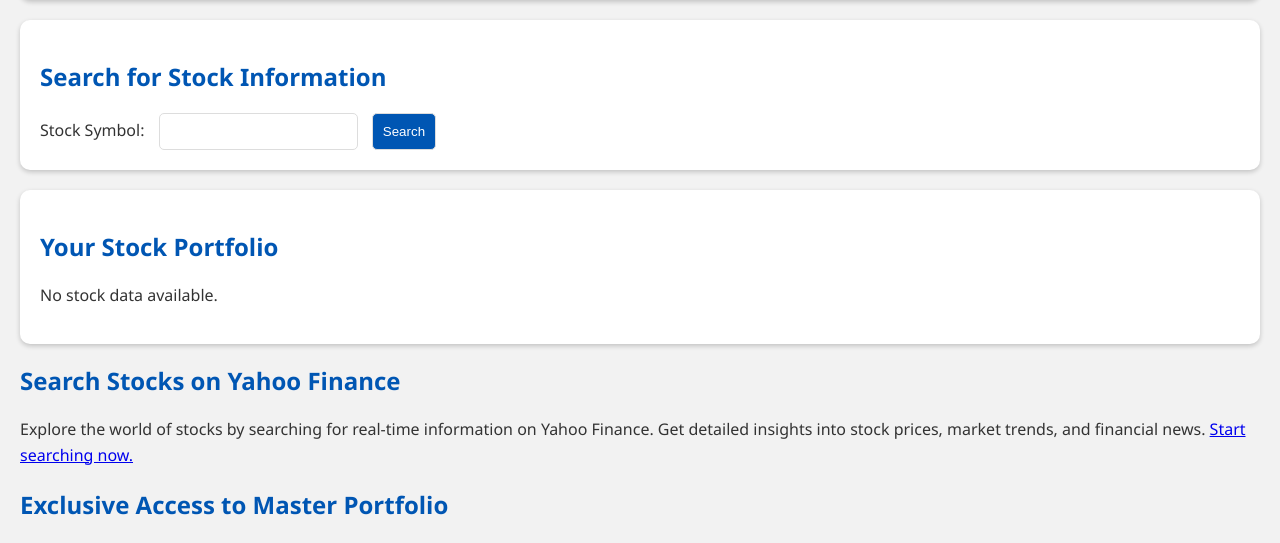
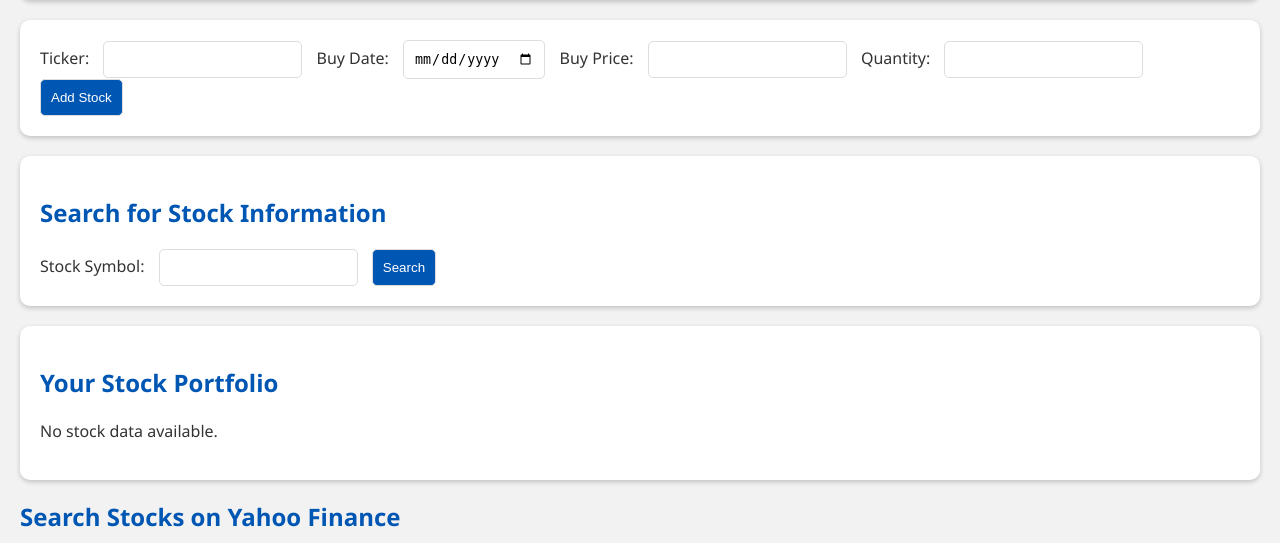
Before and after one commit to mastindersingh/stock-db, a Flask app: page /user-portfolio in a window 1280 px wide. Shown: the part 216-759 px from the top of the page. Run offline with Flask 2, Linux system fonts and the light colour scheme; the visitor is signed in with stand-in values (Sample User, id 1); data that the repository does not hold is empty; some libraries are stand-ins or nearby versions.

Commit message:
Update user_portfolio.html

```diff
--- a/templates/user_portfolio.html
+++ b/templates/user_portfolio.html
@@ -128,6 +128,23 @@
         <div class="header">
             <h1>User Portfolio and Stock Information</h1>
         </div>
+        <div class="form-container">
+            <form action="{{ url_for('user_portfolio') }}" method="post">
+                <label for="ticker">Ticker:</label>
+                <input type="text" id="ticker" name="ticker" required>
+
+                <label for="buy_date">Buy Date:</label>
+                <input type="date" id="buy_date" name="buy_date" required>
+
+                <label for="buy_price">Buy Price:</label>
+                <input type="number" id="buy_price" name="buy_price" step="0.01" required>
+
+                <label for="quantity">Quantity:</label>
+                <input type="number" id="quantity" name="quantity" required>
+
+                <input type="submit" value="Add Stock">
+            </form>
+        </div>
 
         <!-- Stock Search Form -->
         <div class="form-container">
```
